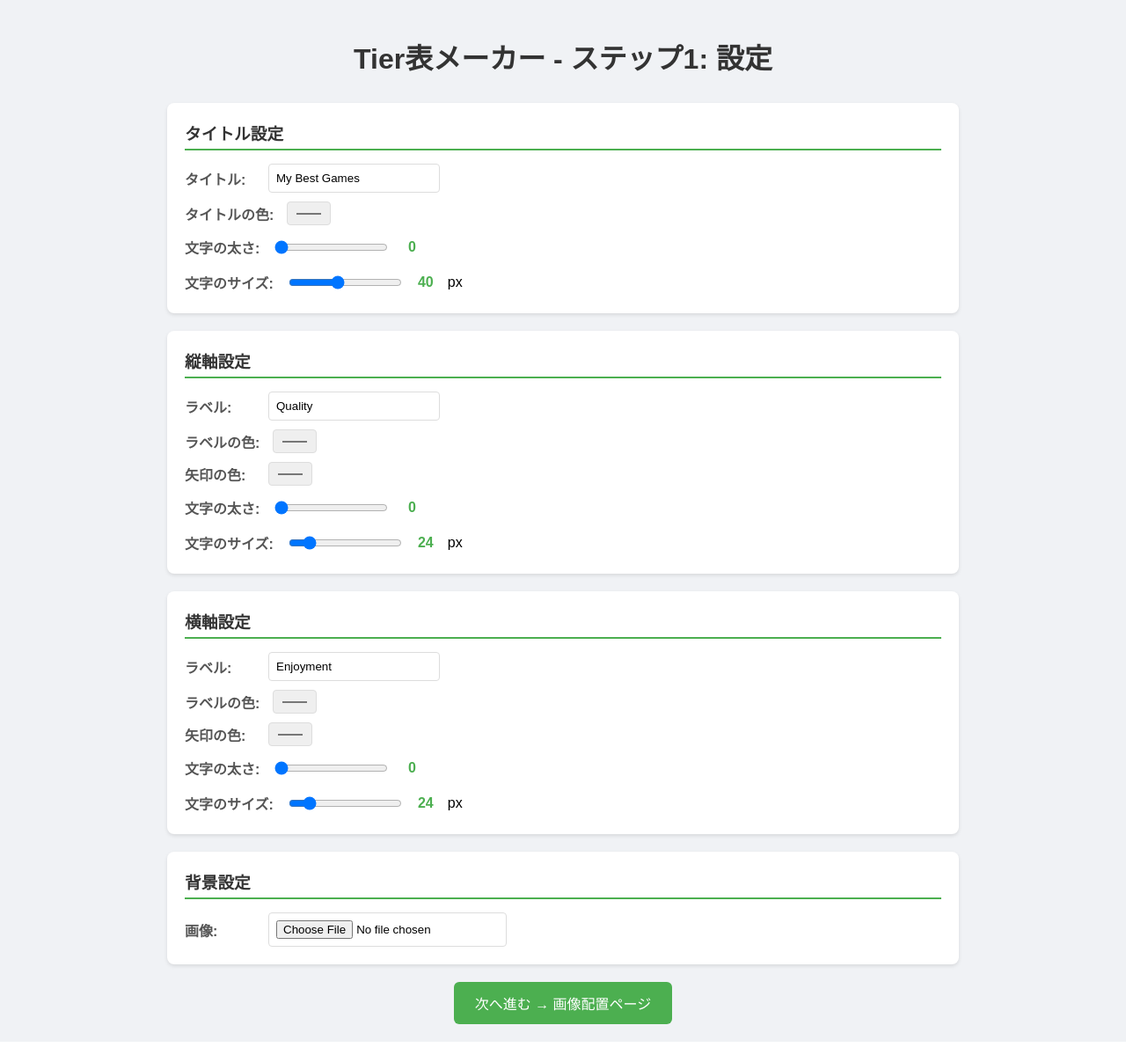
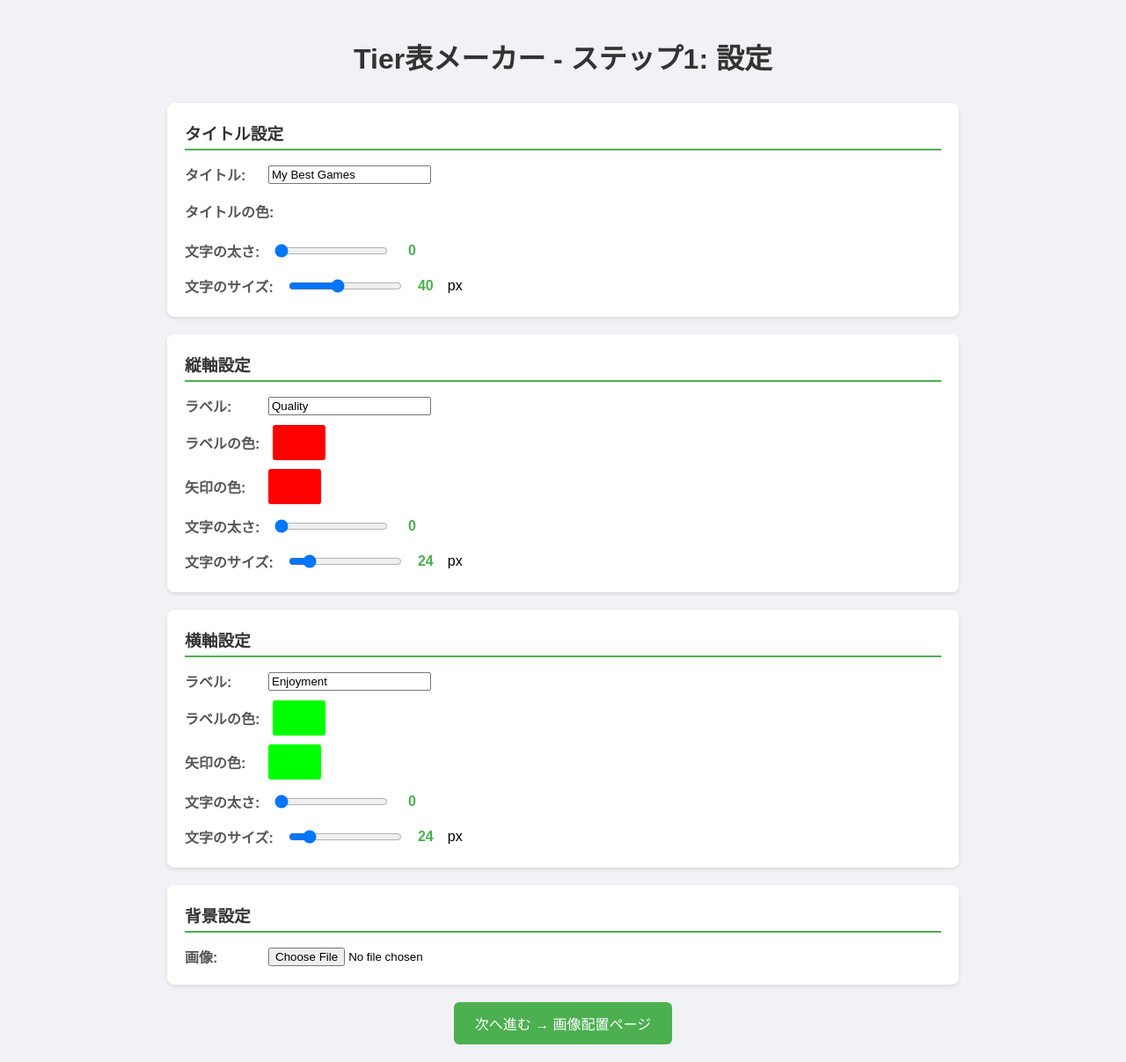
Before and after one commit to masato1224-git/Tier_chart_maker, a Flask app: page / in a window 1280 px wide. Shown: the whole page at 88% size. Before the commit the page ends 1184 px from the top, so only its background shows below. Run offline with Flask 3, Linux system fonts and the light colour scheme.

Commit message:
ステップ１色プレビュー

```diff
--- a/home/templates/step1_settings.html
+++ b/home/templates/step1_settings.html
@@ -58,11 +58,44 @@
             font-weight: bold;
             color: #4CAF50;
         }
-        input[type="text"], input[type="color"], input[type="file"] {
+        input[type="color"] {
             padding: 8px;
             border: 1px solid #ddd;
             border-radius: 4px;
+            width: 60px;
+            height: 40px;
+            cursor: pointer;
+            background: none;
         }
+        input[type="color"]::-webkit-color-swatch {
+            border: none;
+            border-radius: 3px;
+        }
+        input[type="color"]::-moz-color-swatch {
+            border: none;
+            border-radius: 3px;
+        }
+        .color-input-wrapper {
+            position: relative;
+            display: inline-block;
+        }
+        .color-preview {
+            position: absolute;
+            top: 0;
+            left: 0;
+            right: 0;
+            bottom: 0;
+            border-radius: 3px;
+            pointer-events: none;
+            z-index: 1;
+        }
+        .color-input-wrapper input[type="color"] {
+            position: relative;
+            z-index: 2;
+            opacity: 0;
+        }
+
+
         input[type="range"] {
             padding: 5px 0;
         }
@@ -102,7 +135,10 @@
             <div class="setting-row">
                 <span class="setting-label">タイトルの色:</span>
                 <div class="setting-input">
-                    <input type="color" name="title_color" value="{{ title_color }}">
+                    <div class="color-input-wrapper">
+                        <div class="color-preview" id="titleColorPreview"></div>
+                        <input type="color" name="title_color" value="{{ title_color }}">
+                    </div>
                 </div>
             </div>
             <div class="setting-row">
@@ -132,13 +168,19 @@
             <div class="setting-row">
                 <span class="setting-label">ラベルの色:</span>
                 <div class="setting-input">
-                    <input type="color" name="y_label_color" value="{{ y_label_color }}">
+                    <div class="color-input-wrapper">
+                        <div class="color-preview" id="yLabelColorPreview"></div>
+                        <input type="color" name="y_label_color" value="{{ y_label_color }}">
+                    </div>
                 </div>
             </div>
             <div class="setting-row">
                 <span class="setting-label">矢印の色:</span>
                 <div class="setting-input">
-                    <input type="color" name="y_arrow_color" value="{{ y_arrow_color }}">
+                    <div class="color-input-wrapper">
+                        <div class="color-preview" id="yArrowColorPreview"></div>
+                        <input type="color" name="y_arrow_color" value="{{ y_arrow_color }}">
+                    </div>
                 </div>
             </div>
             <div class="setting-row">
@@ -168,13 +210,19 @@
             <div class="setting-row">
                 <span class="setting-label">ラベルの色:</span>
                 <div class="setting-input">
-                    <input type="color" name="x_label_color" value="{{ x_label_color }}">
+                    <div class="color-input-wrapper">
+                        <div class="color-preview" id="xLabelColorPreview"></div>
+                        <input type="color" name="x_label_color" value="{{ x_label_color }}">
+                    </div>
                 </div>
             </div>
             <div class="setting-row">
                 <span class="setting-label">矢印の色:</span>
                 <div class="setting-input">
-                    <input type="color" name="x_arrow_color" value="{{ x_arrow_color }}">
+                    <div class="color-input-wrapper">
+                        <div class="color-preview" id="xArrowColorPreview"></div>
+                        <input type="color" name="x_arrow_color" value="{{ x_arrow_color }}">
+                    </div>
                 </div>
             </div>
             <div class="setting-row">
@@ -243,6 +291,24 @@
         xSizeInput.addEventListener('input', () => {
             xSizeValue.textContent = xSizeInput.value;
         });
+
+        // 色プレビューの更新関数
+        function updateColorPreviews() {
+            document.getElementById('titleColorPreview').style.backgroundColor = document.querySelector('input[name="title_color"]').value;
+            document.getElementById('yLabelColorPreview').style.backgroundColor = document.querySelector('input[name="y_label_color"]').value;
+            document.getElementById('yArrowColorPreview').style.backgroundColor = document.querySelector('input[name="y_arrow_color"]').value;
+            document.getElementById('xLabelColorPreview').style.backgroundColor = document.querySelector('input[name="x_label_color"]').value;
+            document.getElementById('xArrowColorPreview').style.backgroundColor = document.querySelector('input[name="x_arrow_color"]').value;
+        }
+
+        // 初期化とイベントリスナー
+        document.addEventListener('DOMContentLoaded', function() {
+            updateColorPreviews();
+            document.querySelectorAll('input[type="color"]').forEach(function(input) {
+                input.addEventListener('input', updateColorPreviews);
+            });
+        });
     </script>
+
 </body>
 </html>
```
